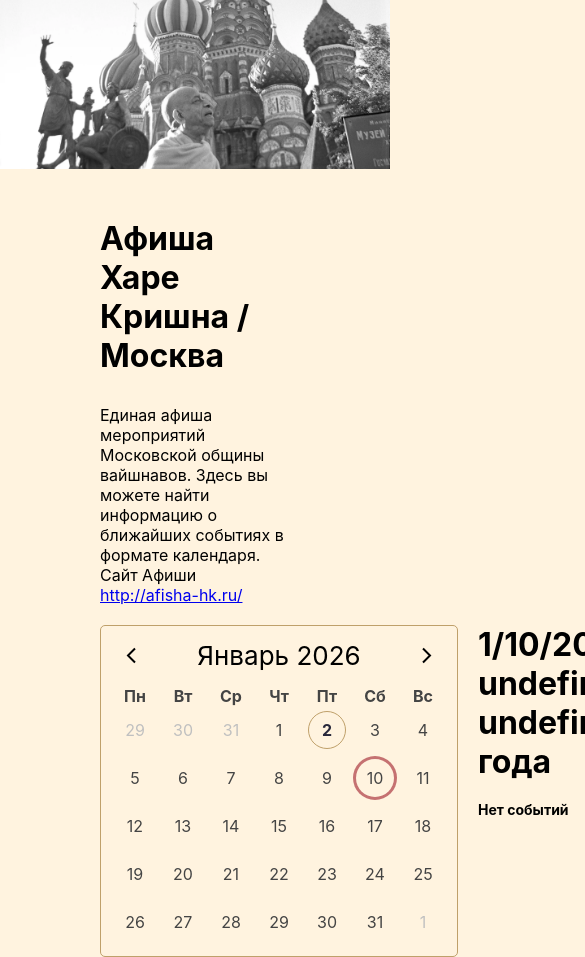
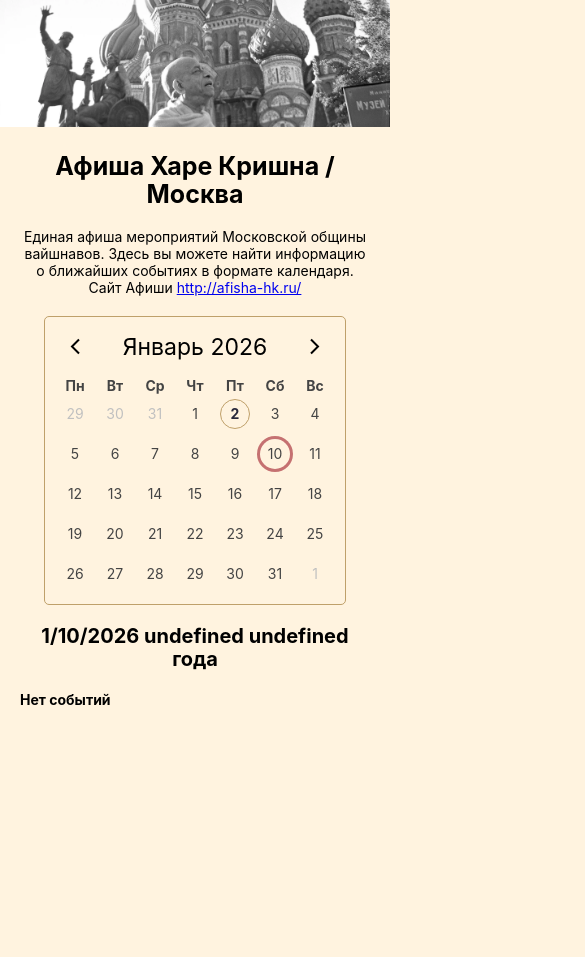
Before and after one commit to Makso-87/event-schedule-client, a React app: page / in a window 390 px wide. Both pictures are taken after a click on the element "10". Shown: the top 957 px of the page, 585 px wide, since content can reach past the window. After the commit the page ends 844 px from the top, so only its background shows below. Built offline with nearby package versions, Linux system fonts and the light colour scheme; no server answers.

Commit message:
DEV-9 Добавлена адаптивность под разные разрешения экрана

```diff
--- a/src/components/CommonInfo/CommonInfo.module.scss
+++ b/src/components/CommonInfo/CommonInfo.module.scss
@@ -7,3 +7,50 @@
         margin: 0 0 20px;
     }
 }
+
+@media only screen and (max-width: 780px) {
+    .CommonInfo {
+        .Title {
+            font-size: 25px;
+            line-height: 28px;
+            margin: 0 0 20px;
+            text-align: center;
+        }
+
+        .Info {
+            font-size: 14px;
+            line-height: 17px;
+            text-align: center;
+        }
+    }
+}
+
+@media only screen and (max-width: 375px) {
+    .CommonInfo {
+        .Title {
+            font-size: 20px;
+            line-height: 23px;
+            margin: 0 0 10px;
+        }
+
+        .Info {
+            font-size: 12px;
+            line-height: 15px;
+            margin: 0 0 10px;
+        }
+    }
+}
+
+@media only screen and (max-width: 360px) {
+    .CommonInfo {
+        .Title {
+            font-size: 17px;
+            line-height: 20px;
+        }
+
+        .Info {
+            font-size: 10px;
+            line-height: 13px;
+        }
+    }
+}
--- a/src/components/ImageBlock/ImageBlock.module.scss
+++ b/src/components/ImageBlock/ImageBlock.module.scss
@@ -10,3 +10,10 @@
         width: 100%;
     }
 }
+
+@media only screen and (max-width: 780px) {
+    .ImageBlock {
+        height: 15vh;
+        margin: 0 0 25px;
+    }
+}
--- a/src/components/NewCalendar/CalendarEventsList/CalendarEventsList.module.scss
+++ b/src/components/NewCalendar/CalendarEventsList/CalendarEventsList.module.scss
@@ -29,12 +29,17 @@
             margin: 0 0 10px;
             align-items: center;
 
+            &:first-of-type {
+                align-items: center;
+            }
+
             &:last-child {
                 margin: 0;
             }
 
             .InfoTypeName {
                 margin: 0 10px 0 0;
+                font-weight: 500;
             }
 
             .EventCategory {
@@ -44,8 +49,7 @@
                 font-size: 12px;
                 line-height: 15px;
                 margin: 0 10px 0 0;
-                color: $color-white;
-                @include text-shadow($color-black);
+                color: $color-black;
                 letter-spacing: 1px;
                 border: 1px solid $color-peach;
             }
@@ -83,3 +87,104 @@
         }
     }
 }
+
+@media only screen and (max-width: 980px) {
+    .CalendarEventsList {
+        margin: 20px 0 0;
+        padding: 0;
+
+        .Title {
+            text-align: center;
+        }
+    }
+}
+
+@media only screen and (max-width: 780px) {
+    .CalendarEventsList {
+        .Title {
+            font-size: 20px;
+            line-height: 23px;
+            text-align: center;
+        }
+
+        .CalendarEventsListItem {
+            .EventName {
+                font-size: 16px;
+                line-height: 19px;
+            }
+
+            .InfoContainer {
+                font-size: 14px;
+                line-height: 17px;
+                align-items: flex-start;
+
+                .InfoTypeName {
+                    margin: 0 3px 0 0;
+
+                    &.MobileHide {
+                        display: none;
+                    }
+
+                    &.MobileShow {
+                        display: block;
+                    }
+                }
+
+                .EventCategory {
+                    font-size: 10px;
+                    line-height: 13px;
+                }
+            }
+        }
+    }
+}
+
+@media only screen and (max-width: 375px) {
+    .CalendarEventsList {
+        margin: 10px 0 0;
+
+        .Title {
+            font-size: 18px;
+            line-height: 21px;
+            margin: 0 0 10px;
+        }
+
+        .CalendarEventsListItem {
+            .EventName {
+                font-size: 14px;
+                line-height: 17px;
+            }
+
+            .InfoContainer {
+                font-size: 12px;
+                line-height: 15px;
+            }
+        }
+    }
+}
+
+@media only screen and (max-width: 360px) {
+    .CalendarEventsList {
+        .Title {
+            font-size: 16px;
+            line-height: 19px;
+        }
+
+        .CalendarEventsListItem {
+            .EventName {
+                font-size: 12px;
+                line-height: 15px;
+            }
+
+            .InfoContainer {
+                font-size: 11px;
+                line-height: 14px;
+
+                .EventCategory {
+                    font-size: 10px;
+                    line-height: 13px;
+                }
+            }
+        }
+    }
+}
--- a/src/components/NewCalendar/CalendarEventsList/CalendarEventsList.tsx
+++ b/src/components/NewCalendar/CalendarEventsList/CalendarEventsList.tsx
@@ -10,7 +10,7 @@ export const CalendarEventsList = ({ date, events }: { date: Date; events: IEven
 
     return (
         <div className={classes.CalendarEventsList}>
-            <h1 className={classes.Title}>{title}</h1>
+            <h2 className={classes.Title}>{title}</h2>
 
             <div>
                 {events?.length ? (
@@ -36,7 +36,11 @@ export const CalendarEventsList = ({ date, events }: { date: Date; events: IEven
                                 </div>
 
                                 <div className={classes.InfoContainer}>
-                                    <div className={classes.InfoTypeName}>Дата проведения:</div>
+                                    <div className={`${classes.InfoTypeName} ${classes.MobileHide}`}>
+                                        Дата проведения:
+                                    </div>
+                                    <div className={`${classes.InfoTypeName} ${classes.MobileShow}`}>Дата:</div>
+
                                     <div className={classes.EventDate}>
                                         <div className={classes.DateItem}>
                                             <div className={classes.Date}>{getFormattedDate(startDate)}</div>
--- a/src/components/NewCalendar/Day/Day.module.scss
+++ b/src/components/NewCalendar/Day/Day.module.scss
@@ -37,8 +37,7 @@
 
     &.HasEvent {
         border-color: $color-peach;
-        color: $color-white;
-        @include text-shadow($color-black);
+        color: $color-black;
     }
 
     &.Active {
--- a/src/components/NewCalendar/NewCalendar.module.scss
+++ b/src/components/NewCalendar/NewCalendar.module.scss
@@ -29,11 +29,7 @@
             }
 
             thead {
-                td {
-                    border: none;
-                    color: #28283b;
-                    text-transform: uppercase;
-                    font-size: 1.5em;
+                th {
                 }
             }
         }
@@ -98,3 +94,68 @@
         }
     }
 }
+
+@media only screen and (max-width: 980px) {
+    .CalendarTab {
+        flex-direction: column;
+        align-items: center;
+    }
+}
+
+@media only screen and (max-width: 420px) {
+    .CalendarTab {
+        .NewCalendar {
+            .CalendarTop {
+                .MonthName {
+                    font-size: 23px;
+                    line-height: 26px;
+                }
+            }
+
+            .CalendarGrid {
+                thead {
+                    th {
+                        font-size: 14px;
+                        line-height: 17px;
+                    }
+                }
+
+                td {
+                    width: 40px;
+                    height: 40px;
+                    font-size: 14px;
+                    line-height: 17px;
+                }
+            }
+        }
+    }
+}
+
+@media only screen and (max-width: 360px) {
+    .CalendarTab {
+        .NewCalendar {
+            .CalendarTop {
+                .MonthName {
+                    font-size: 20px;
+                    line-height: 23px;
+                }
+            }
+
+            .CalendarGrid {
+                thead {
+                    th {
+                        font-size: 12px;
+                        line-height: 15px;
+                    }
+                }
+
+                td {
+                    width: 35px;
+                    height: 35px;
+                    font-size: 12px;
+                    line-height: 15px;
+                }
+            }
+        }
+    }
+}
--- a/src/components/SiteWrapper/SiteWrapper.module.scss
+++ b/src/components/SiteWrapper/SiteWrapper.module.scss
@@ -1,3 +1,9 @@
 .SiteWrap {
     padding: 0 100px;
 }
+
+@media only screen and (max-width: 1280px) {
+    .SiteWrap {
+        padding: 0 20px;
+    }
+}
--- a/src/constants.scss
+++ b/src/constants.scss
@@ -14,12 +14,12 @@ $color-peach: #bfa06a;
 
 @mixin text-shadow($color) {
     text-shadow:
-        -1px -1px 0 $color,
-        0px -1px 0 $color,
-        1px -1px 0 $color,
-        1px 0px 0 $color,
-        1px 1px 0 $color,
-        0px 1px 0 $color,
-        -1px 1px 0 $color,
-        -1px 0px 0 $color;
+        -0.6px -0.6px 0 $color,
+        0px -0.6px 0 $color,
+        0.6px -0.6px 0 $color,
+        0.6px 0px 0 $color,
+        0.6px 0.6px 0 $color,
+        0px 0.6px 0 $color,
+        -0.6px 0.6px 0 $color,
+        -0.6px 0px 0 $color;
 }
```
